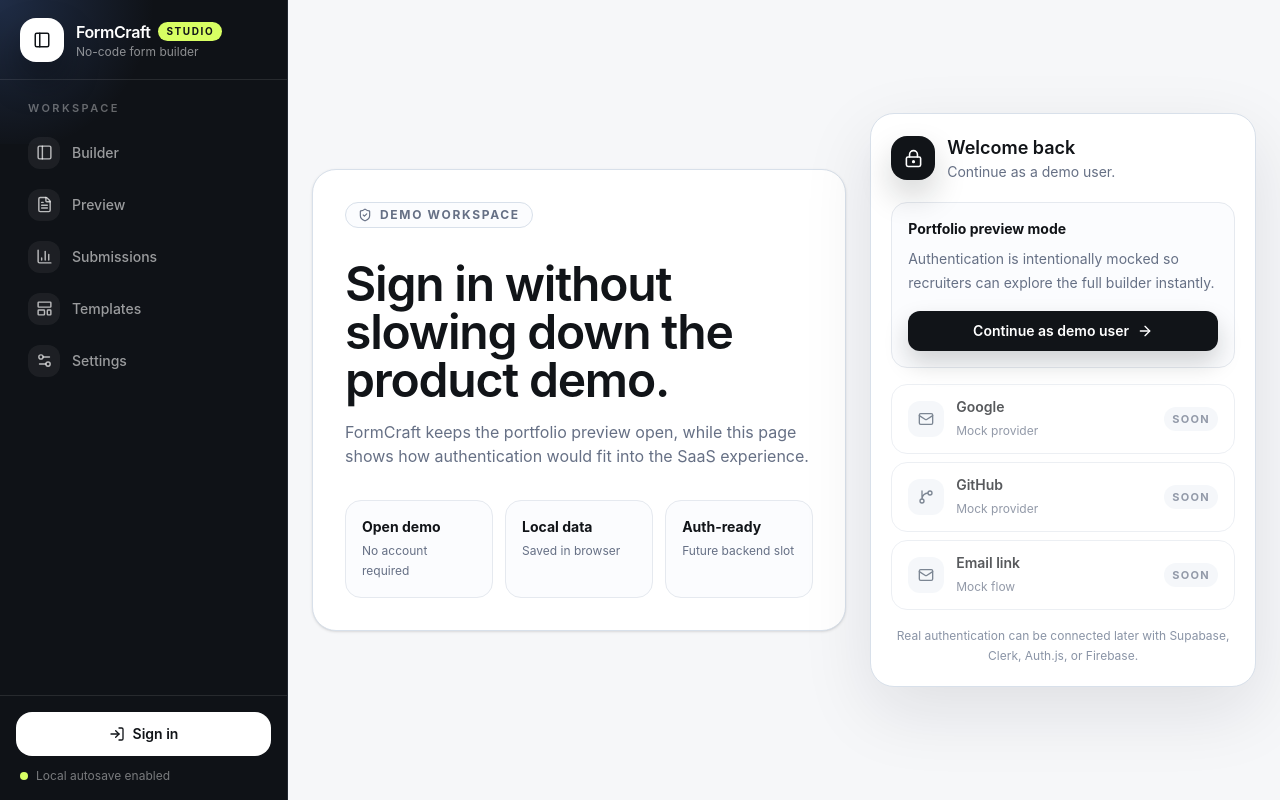
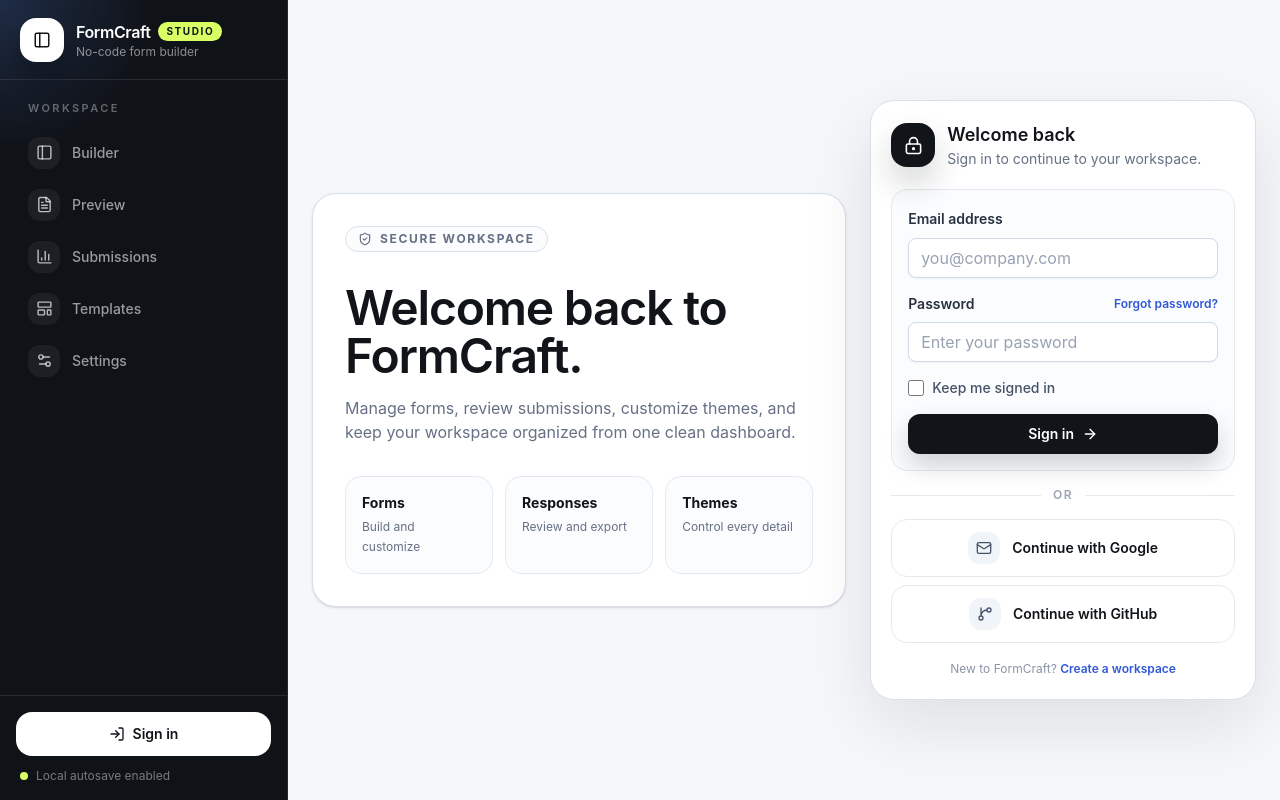
Before and after one commit to OmKhandale05/formcraft, a Next.js app: page /signin in a window 1280 px wide. Built offline with nearby package versions, Linux system fonts and the light colour scheme.

Commit message:
style(auth): make sign in page product focused

```diff
--- a/src/app/signin/page.tsx
+++ b/src/app/signin/page.tsx
@@ -3,11 +3,11 @@
 import Link from "next/link";
 import { ArrowRight, GitBranch, LockKeyhole, Mail, ShieldCheck } from "lucide-react";
 import { AppShell } from "@/components/app-shell";
+import { Input, Label } from "@/components/ui/input";
 
 const authOptions = [
-  { label: "Google", helper: "Mock provider", icon: Mail },
-  { label: "GitHub", helper: "Mock provider", icon: GitBranch },
-  { label: "Email link", helper: "Mock flow", icon: Mail }
+  { label: "Continue with Google", icon: Mail },
+  { label: "Continue with GitHub", icon: GitBranch }
 ];
 
 export default function SignInPage() {
@@ -18,19 +18,19 @@
           <div className="rounded-3xl border border-[#d8e0ea] bg-white p-6 shadow-sm sm:p-8">
             <div className="mb-8 inline-flex items-center gap-2 rounded-full border border-[#d8e0ea] bg-[#fbfcfe] px-3 py-1 text-xs font-bold uppercase tracking-[0.14em] text-[#667085]">
               <ShieldCheck size={14} />
-              Demo workspace
+              Secure workspace
             </div>
             <h1 className="max-w-2xl text-3xl font-semibold tracking-tight text-[#111418] sm:text-5xl">
-              Sign in without slowing down the product demo.
+              Welcome back to FormCraft.
             </h1>
             <p className="mt-4 max-w-2xl text-sm leading-6 text-[#667085] sm:text-base">
-              FormCraft keeps the portfolio preview open, while this page shows how authentication would fit into the SaaS experience.
+              Manage forms, review submissions, customize themes, and keep your workspace organized from one clean dashboard.
             </p>
             <div className="mt-8 grid gap-3 sm:grid-cols-3">
               {[
-                ["Open demo", "No account required"],
-                ["Local data", "Saved in browser"],
-                ["Auth-ready", "Future backend slot"]
+                ["Forms", "Build and customize"],
+                ["Responses", "Review and export"],
+                ["Themes", "Control every detail"]
               ].map(([title, copy]) => (
                 <div key={title} className="rounded-2xl border border-[#e5e9ef] bg-[#fbfcfe] p-4">
                   <p className="text-sm font-bold text-[#111418]">{title}</p>
@@ -47,53 +47,65 @@
               </div>
               <div>
                 <h2 className="text-lg font-semibold text-[#111418]">Welcome back</h2>
-                <p className="text-sm text-[#667085]">Continue as a demo user.</p>
+                <p className="text-sm text-[#667085]">Sign in to continue to your workspace.</p>
               </div>
             </div>
 
             <div className="rounded-2xl border border-[#e5e9ef] bg-[#fbfcfe] p-4">
-              <p className="text-sm font-bold text-[#111418]">Portfolio preview mode</p>
-              <p className="mt-2 text-sm leading-6 text-[#667085]">
-                Authentication is intentionally mocked so recruiters can explore the full builder instantly.
-              </p>
+              <div className="space-y-4">
+                <div>
+                  <Label htmlFor="signin-email">Email address</Label>
+                  <Input id="signin-email" type="email" className="mt-2 bg-white" placeholder="you@company.com" />
+                </div>
+                <div>
+                  <div className="flex items-center justify-between gap-3">
+                    <Label htmlFor="signin-password">Password</Label>
+                    <Link href="/builder" className="text-xs font-semibold text-[#3157d5] hover:text-[#1d3fbf]">
+                      Forgot password?
+                    </Link>
+                  </div>
+                  <Input id="signin-password" type="password" className="mt-2 bg-white" placeholder="Enter your password" />
+                </div>
+                <label className="flex items-center gap-2 text-sm font-medium text-[#465366]">
+                  <input type="checkbox" className="h-4 w-4 rounded border-[#cfd9e7]" />
+                  Keep me signed in
+                </label>
+              </div>
               <Link
                 href="/builder"
                 className="mt-4 flex h-10 w-full items-center justify-center gap-2 rounded-xl border border-transparent bg-[#111418] px-4 text-sm font-semibold text-white shadow-[0_12px_24px_rgba(17,20,24,0.18)] transition hover:bg-[#20242b] focus-visible:outline focus-visible:outline-2 focus-visible:outline-offset-2"
               >
-                Continue as demo user
+                Sign in
                 <ArrowRight size={16} />
               </Link>
             </div>
 
-            <div className="mt-4 space-y-2">
+            <div className="my-4 flex items-center gap-3">
+              <span className="h-px flex-1 bg-[#e5e9ef]" />
+              <span className="text-xs font-semibold uppercase tracking-[0.14em] text-[#98a2b3]">or</span>
+              <span className="h-px flex-1 bg-[#e5e9ef]" />
+            </div>
+
+            <div className="space-y-2">
               {authOptions.map((option) => {
                 const Icon = option.icon;
                 return (
-                  <button
+                  <Link
                     key={option.label}
-                    type="button"
-                    className="flex w-full items-center justify-between rounded-2xl border border-[#e5e9ef] bg-white px-4 py-3 text-left opacity-70"
-                    disabled
+                    href="/builder"
+                    className="flex w-full items-center justify-center gap-3 rounded-2xl border border-[#e5e9ef] bg-white px-4 py-3 text-sm font-semibold text-[#111418] transition hover:border-[#c5d0dc] hover:bg-[#fbfcfe]"
                   >
-                    <span className="flex items-center gap-3">
-                      <span className="flex h-9 w-9 items-center justify-center rounded-xl bg-[#f1f5f9] text-[#465366]">
-                        <Icon size={16} />
-                      </span>
-                      <span>
-                        <span className="block text-sm font-semibold text-[#111418]">{option.label}</span>
-                        <span className="text-xs text-[#667085]">{option.helper}</span>
-                      </span>
+                    <span className="flex h-8 w-8 items-center justify-center rounded-xl bg-[#f1f5f9] text-[#465366]">
+                      <Icon size={16} />
                     </span>
-                    <span className="rounded-full bg-[#f1f5f9] px-2 py-1 text-[11px] font-bold uppercase tracking-[0.12em] text-[#667085]">
-                      Soon
-                    </span>
-                  </button>
+                    {option.label}
+                  </Link>
                 );
               })}
             </div>
 
             <p className="mt-4 text-center text-xs leading-5 text-[#8a94a6]">
-              Real authentication can be connected later with Supabase, Clerk, Auth.js, or Firebase.
+              New to FormCraft? <Link href="/builder" className="font-semibold text-[#3157d5]">Create a workspace</Link>
             </p>
           </aside>
         </section>
```
